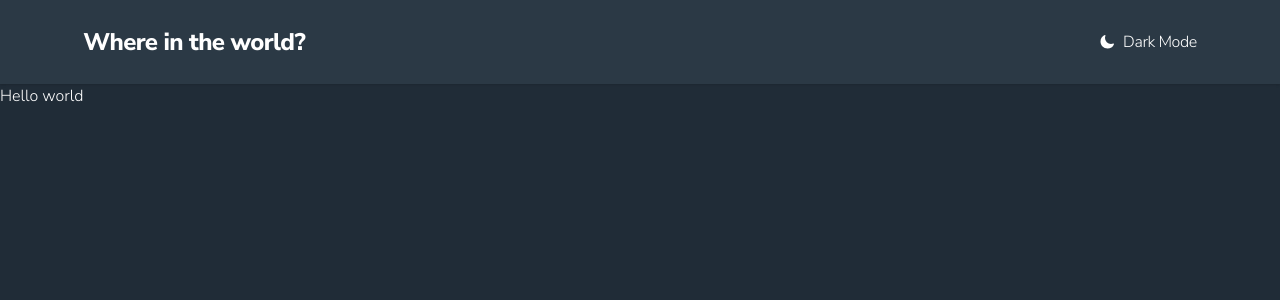
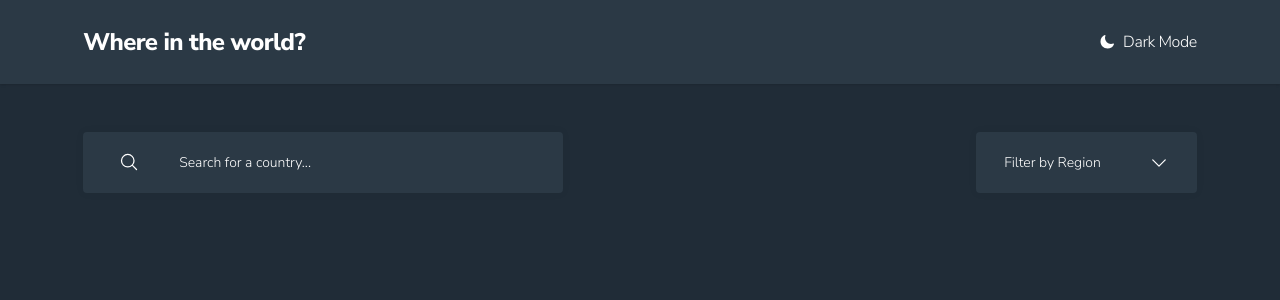
Before and after one commit to Senatrius/rest-countries-api, a Next.js app: page / in a window 1280 px wide. Shown: the top 300 px of the page. Built offline with nearby package versions, Linux system fonts and the light colour scheme.

Commit message:
add search and filter components

```diff
--- /dev/null
+++ b/app/Filter.tsx
@@ -0,0 +1,29 @@
+"use client";
+
+import { useState } from "react";
+
+export const Filter = ({filter, setFilter}: {filter: string, setFilter: React.Dispatch<React.SetStateAction<string>>}) => {
+  const [isFilterOpen, setIsFilterOpen] = useState<boolean>(false);
+
+  const handleFilterSelect = (e:React.MouseEvent<HTMLLIElement>) => {
+    setFilter((e.target as HTMLLIElement).innerText);
+    setIsFilterOpen(false);
+  }
+
+  return <div className="relative md:ml-4 flex-shrink self-start text-[0.875rem]">
+      <button type="button" onClick={() => setIsFilterOpen(!isFilterOpen)} className="rounded py-5 px-7 shadow-component bg-white text-lightText dark:bg-darkElement dark:text-white focus:outline-none hover:shadow-lg transition-shadow flex items-center justify-between whitespace-nowrap">
+      {filter === "" ? "Filter by Region" : filter}
+      <svg xmlns="http://www.w3.org/2000/svg" fill="none" viewBox="0 0 24 24" strokeWidth={1.5} className={`w-5 h-5 ml-12 stroke-lightText dark:stroke-white ${isFilterOpen && "rotate-180"} transition-transform`}><path strokeLinecap="round" strokeLinejoin="round" d="M19.5 8.25l-7.5 7.5-7.5-7.5" /></svg>
+    </button>
+    {isFilterOpen && <div className="right-0 left-0 absolute py-3 mt-1 rounded shadow-component bg-white dark:bg-darkElement">
+      <ul>
+        <li onClick={handleFilterSelect} className="py-1.5 px-7 w-full cursor-pointer hover:backdrop-brightness-90 dark:hover:backdrop-brightness-125">Africa</li>
+        <li onClick={handleFilterSelect} className="py-1.5 px-7 w-full cursor-pointer hover:backdrop-brightness-90 dark:hover:backdrop-brightness-125">America</li>
+        <li onClick={handleFilterSelect} className="py-1.5 px-7 w-full cursor-pointer hover:backdrop-brightness-90 dark:hover:backdrop-brightness-125">Asia</li>
+        <li onClick={handleFilterSelect} className="py-1.5 px-7 w-full cursor-pointer hover:backdrop-brightness-90 dark:hover:backdrop-brightness-125">Europe</li>
+        <li onClick={handleFilterSelect} className="py-1.5 px-7 w-full cursor-pointer hover:backdrop-brightness-90 dark:hover:backdrop-brightness-125">Oceania</li>
+      </ul>
+    </div>
+    }
+  </div>
+}
--- /dev/null
+++ b/app/Search.tsx
@@ -0,0 +1,15 @@
+import { ChangeEvent } from "react";
+
+export const Search = ({value, setQuery}: {value: string, setQuery: React.Dispatch<React.SetStateAction<string>>}) => {
+  const handleChange = (e:ChangeEvent<HTMLInputElement>) => {
+    setQuery(e.currentTarget.value);
+  }
+
+  return <label className="relative block flex-grow">
+    <span className="sr-only">Search for a country</span>
+    <span className="absolute left-9 top-5">
+      <svg xmlns="http://www.w3.org/2000/svg" fill="none" viewBox="0 0 24 24" strokeWidth={1.5} stroke="currentColor" className="w-5 h-5 stroke-grey dark:stroke-white"><path strokeLinecap="round" strokeLinejoin="round" d="M21 21l-5.197-5.197m0 0A7.5 7.5 0 105.196 5.196a7.5 7.5 0 0010.607 10.607z" /></svg>
+    </span>
+    <input type="text" placeholder="Search for a country..." value={value} onChange={handleChange} className="w-full md:max-w-[30rem] flex basis-full rounded shadow-component text-[0.875rem] placeholder:text-grey pl-24 py-5 pr-4 dark:placeholder:text-white dark:bg-darkElement focus:outline-none focus:shadow-lg transition-shadow" />
+  </label>
+}
--- a/app/page.tsx
+++ b/app/page.tsx
@@ -1,3 +1,16 @@
+"use client";
+
+import { useState } from "react";
+import { Controls } from "../components/Controls";
+import { Filter } from "./Filter";
+import { Search } from "./Search";
+
 export default function Index() {
-  return <h1>Hello world</h1>;
+  const [query, setQuery] = useState<string>("");
+  const [filter, setFilter] = useState<string>("");
+
+  return <Controls>
+    <Search value={query} setQuery={setQuery}/>
+    <Filter filter={filter} setFilter={setFilter}/>
+  </Controls>
 }
--- /dev/null
+++ b/components/Controls.tsx
@@ -0,0 +1,3 @@
+export const Controls = ({children}: {children: React.ReactNode}) => {
+  return <div className="maxWidthWrapper mt-8 flex flex-col gap-12 md:mt-12 md:gap-0 md:flex-row md:items-start md:justify-between">{children}</div>
+}
--- a/tailwind.config.js
+++ b/tailwind.config.js
@@ -7,12 +7,19 @@ module.exports = {
     "./components/**/*.{js,ts,jsx,tsx}",
   ],
   theme: {
+    extend: {
+      boxShadow: {
+        component: "0 0 10px rgba(0,0,0,.05)"
+      }
+    },
     colors: {
       darkElement: "hsl(209, 23%, 22%)",
       darkBackground: "hsl(207, 26%, 17%)",
       lightBackground: "hsl(0, 0%, 98%)",
       lightText: "hsl(200, 15%, 8%)",
-      white: "hsl(0, 0%, 100%)"
+      white: "hsl(0, 0%, 100%)",
+      grey: "hsl(0, 0%, 52%)",
+      transparent: "transparent"
     }
   },
   plugins: [],
```
